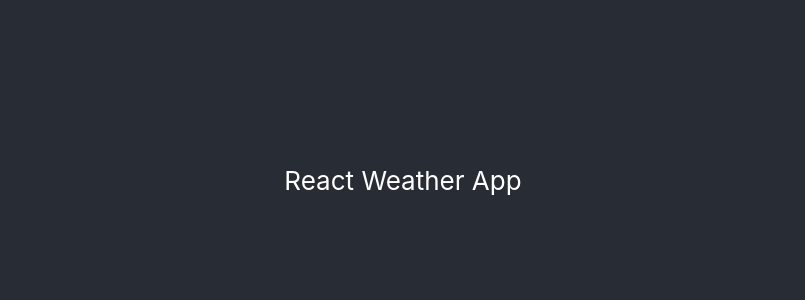
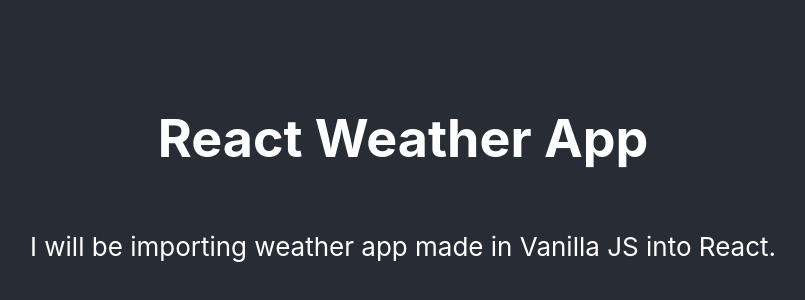
Before and after one commit to sogol-tech/React-Weather-App, a React (Create React App) app: page / in a window 1280 px wide. Shown: the part 220-520 px from the top of the page, without its empty margins (237-1042 px from the left). Built offline with nearby package versions, Linux system fonts and the light colour scheme.

Commit message:
Testing.

```diff
--- a/src/App.js
+++ b/src/App.js
@@ -5,7 +5,8 @@
   return (
     <div className="App">
       <header className="App-header">
-        <p>React Weather App</p>
+        <h1>React Weather App</h1>
+        <p>I will be importing weather app made in Vanilla JS into React. </p>
       </header>
     </div>
   );
```
Also changed, not shown: 1 other file (tests, documents, lock files or other folders).
